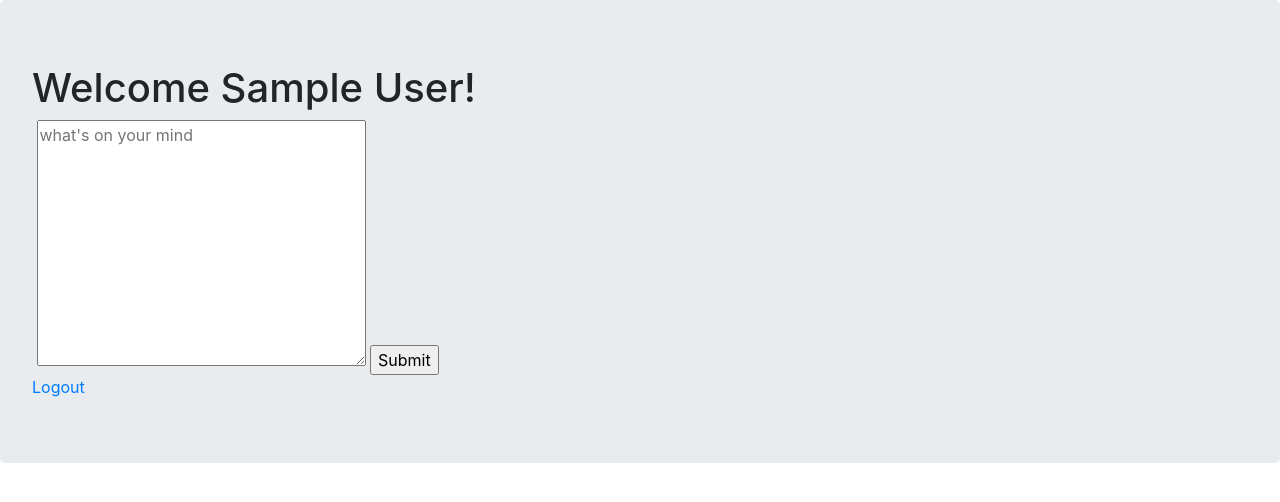
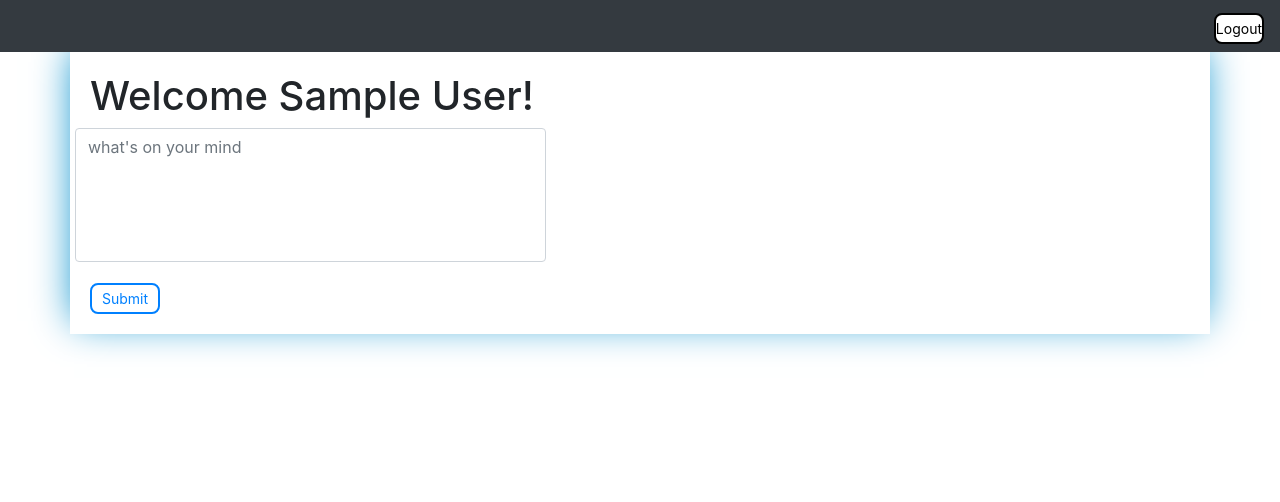
Before and after one commit to Richand83/solo_project, a Flask app: page /user_page in a window 1280 px wide. Shown: the top 502 px of the page. Run offline with Flask 2, Linux system fonts and the light colour scheme; the visitor is signed in with stand-in values (Sample User, id 1); data that the repository does not hold is empty; some libraries are stand-ins or nearby versions.

Commit message:
style changes added multiple comments from same user added style sheet for user page

```diff
--- a/app.py
+++ b/app.py
@@ -79,7 +79,7 @@ def login():
 def username_validation():
     print(request.form)
     found = False
-    mysql = connectToMySQL('team_db')        # connect to the database
+    mysql = connectToMySQL('dojo_tweets')        # connect to the database
     query = "SELECT email FROM users WHERE email = %(data)s;"
     data = { "data": request.form["email"] }
     result = mysql.query_db(query, data)
--- a/static/main.css
+++ b/static/main.css
@@ -1,27 +1,48 @@
 
-body {
-    background: url("/static/img/pacificnw.jpg") no-repeat center center fixed;
-    -webkit-background-size: cover;
-    -moz-background-size: cover;
-    -o-background-size: cover;
-    background-size: cover;
+.button {
+border: 2px solid black;
+background-color: white;
+color: black;
+padding: 3px 10px;
+font-size: 14px;
+cursor: pointer;
+border-radius: 8px;
+margin-top: 5px;
 }
-label {
+.submit {
+    border-color: #0080FF;
+    color: #0080FF;
+}
+.submit:hover {
+    background-color: #0080FF;
     color: white;
 }
-#banner {
-    background-color: #5583b4;
-    margin-top: 30px;
+textarea {
+    outline: none;
+    resize: none;
+}
+a button {
+    text-decoration: nones;
+}
+.comments {
+    border: 2px solid #0080FF;
+    margin: 15px;
+    border-radius: 5px;
+    padding: 5px;
+}
+.container {
     padding: 20px;
-    opacity: 0.4;
-    /* border: solid; */
-    border-radius: 8px;
+    -webkit-box-shadow: -1px -8px 38px -5px rgba(0,142,204,1);
+    -moz-box-shadow: -1px -8px 38px -5px rgba(0,142,204,1);
+    box-shadow: -1px -8px 38px -5px rgba(0,142,204,1);
 }
-#banner h2 {
-    font-weight: bold;
-    color: #000000;
-}
-p {
+.danger {
+    border-color: #f44336;
     color: red;
-    text-align: center
-}
+    margin: 5px;
+  }
+
+  .danger:hover {
+    background: #f44336;
+    color: white;
+  }
--- a/templates/index.html
+++ b/templates/index.html
@@ -5,7 +5,7 @@
     <meta name="viewport" content="width=device-width, initial-scale=1.0">
     <meta http-equiv="X-UA-Compatible" content="ie=edge"><script src="https://ajax.googleapis.com/ajax/libs/jquery/3.4.1/jquery.min.js"></script>
     <link rel="stylesheet" href="https://stackpath.bootstrapcdn.com/bootstrap/4.3.1/css/bootstrap.min.css" integrity="sha384-ggOyR0iXCbMQv3Xipma34MD+dH/1fQ784/j6cY/iJTQUOhcWr7x9JvoRxT2MZw1T" crossorigin="anonymous">
-    <link rel="stylesheet" href="{{ url_for('static', filename='main.css') }}">
+    <link rel="stylesheet" href="{{ url_for('static', filename='welcome.css') }}">
     <script src="{{ url_for('static', filename='main.js') }}"></script>
     <title>project-home L&R</title>
 </head>
@@ -52,7 +52,7 @@
         {% with messages = get_flashed_messages() %}
             {% if messages %}
                 {% for message in messages %}
-                    <p>{{message}}</p>
+                    <p class="flash_msg">{{message}}</p>
                 {% endfor %}
             {% endif %}
         {% endwith %}
--- a/templates/user_page.html
+++ b/templates/user_page.html
@@ -5,47 +5,69 @@
     <meta name="viewport" content="width=device-width, initial-scale=1.0">
     <meta http-equiv="X-UA-Compatible" content="ie=edge">
     <link rel="stylesheet" href="https://maxcdn.bootstrapcdn.com/bootstrap/4.3.1/css/bootstrap.min.css">
+    <link rel="stylesheet" href="{{ url_for('static', filename='main.css') }}">
     <title>landing page</title>
 </head>
 <body>
-    <div class="jumbotron">
+        <nav class="navbar bg-dark justify-content-end">
+                <ul class="navbar-nav">
+                    <li class="nav-item">
+                        <a href="/logout" class="button nav-link">Logout</a>
+                    </li>
+                </ul>
+            </nav>
+    <div class="container">
     <h1>Welcome {{ session['greetings'] }}! </h1>
+    <!-- post area -->
     <form action="/make_post" method="post" id="posts">
+        <div class="form-group row">
             <label for="post"></label>
-        <textarea name="post" id="" cols="30" rows="10" for="posts" placeholder="what's on your mind"></textarea>
-        <input type="submit" name="submit" id="">
+            <textarea name="post" class="form-control col-lg-5" rows="5" for="posts" placeholder="what's on your mind"></textarea>
+        </div>
+        <div class="row justify-content-start">
+            <div class="col-2">
+                <input type="submit" class="button submit" name="submit" id="">
+            </div>
+        </div>
     </form>
+    <!-- This is where posts go -->
     {% for post in posts %}
+    <div class="row">
+        <div class="col-lg-6">
             <h5>{{ post.first_name }}:</h5><br>
             <div>{{ post.post }}</div><br>
             <div>{{ post.created_at }}</div><br>
             {% if post.user_id == session['user_id'] %}
                 <form action="/delete" method="post">
                     <input type="hidden" name="post_id" value="{{ post.id }}">
-                <input type="submit" name="delete" value="Delete">
+                    <input type="submit" class="button danger" name="delete" value="Delete">
                 </form>
             {% endif %}
             {% if post.user_id == session['user_id'] %}
-            <a href="/update/{{ post.id }}">Update</a>
+                <a class="button submit" href="/update/{{ post.id }}">Update</a>
             {% endif %}
             {% for comment in all_comments %}
                 {% if comment.post_id == post.id %}
 
-                <div class="border bg-light">
-                    {{comment.comment}}
-                    {{comment.first_name}} {{comment.last_name}}
+                    <div class="comments">
+                        <p>{{comment.first_name}} {{comment.last_name}} replied:</p>
+                        <p>{{comment.comment}}</p>
                     </div>
-
                 {% endif %}
             {% endfor %}
+        </div>
+    </div>
         <form action="/comment" method="post" id="comments">
-            <textarea name="comment_text" cols="30" rows="10" for="comments"></textarea>
+            <div class="form-group">
+                <div class="col-lg-5">
+                    <textarea class="form-control" name="comment_text" rows="5" for="comments" placeholder="make a comment"></textarea>
                     <input type="hidden" name="post_id" value="{{ post.id }}">
-            <input type="submit" name="submit">
+                </div>
+            </div>
+            <input type="submit" class="button submit" name="submit">
         </form>
 
     {% endfor %}
-    <a href="/logout">Logout</a>
 </div>
 </body>
 </html>
```
Also changed, not shown: static/welcome.css (added, +26 -0 lines). Lines whose indentation alone changed are shown as unchanged.
